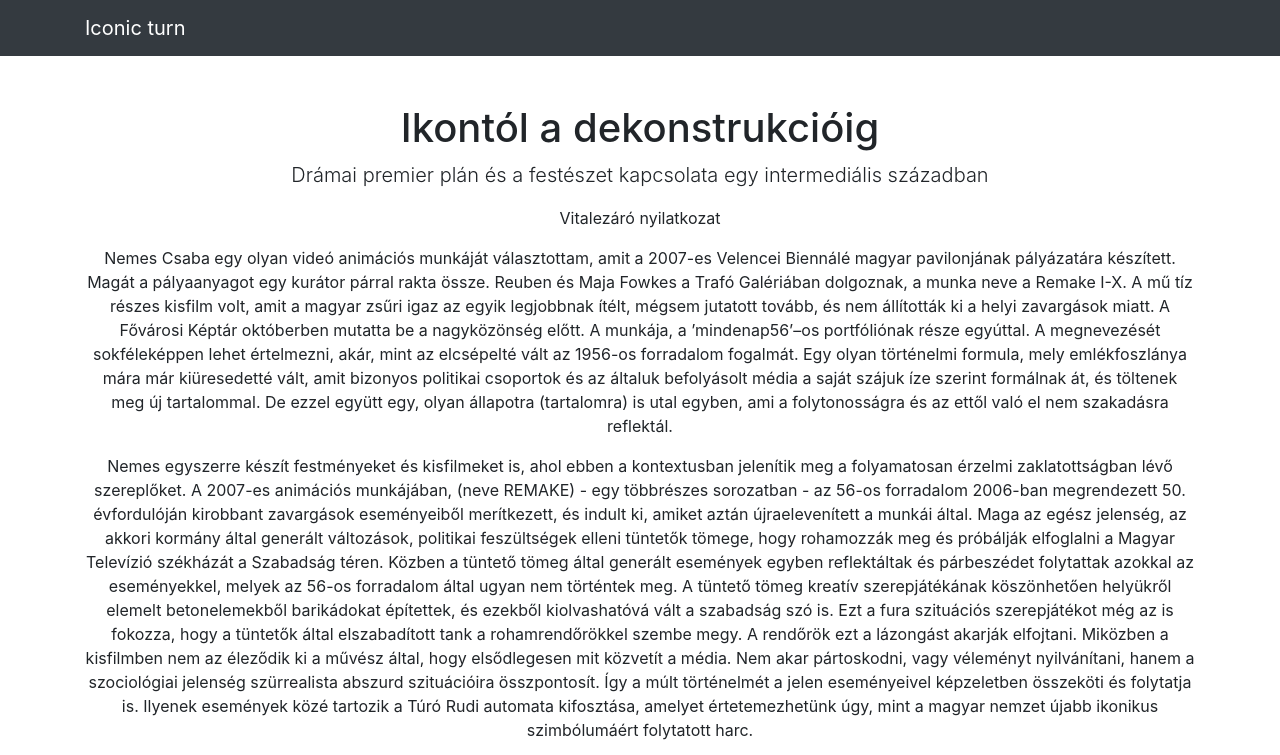
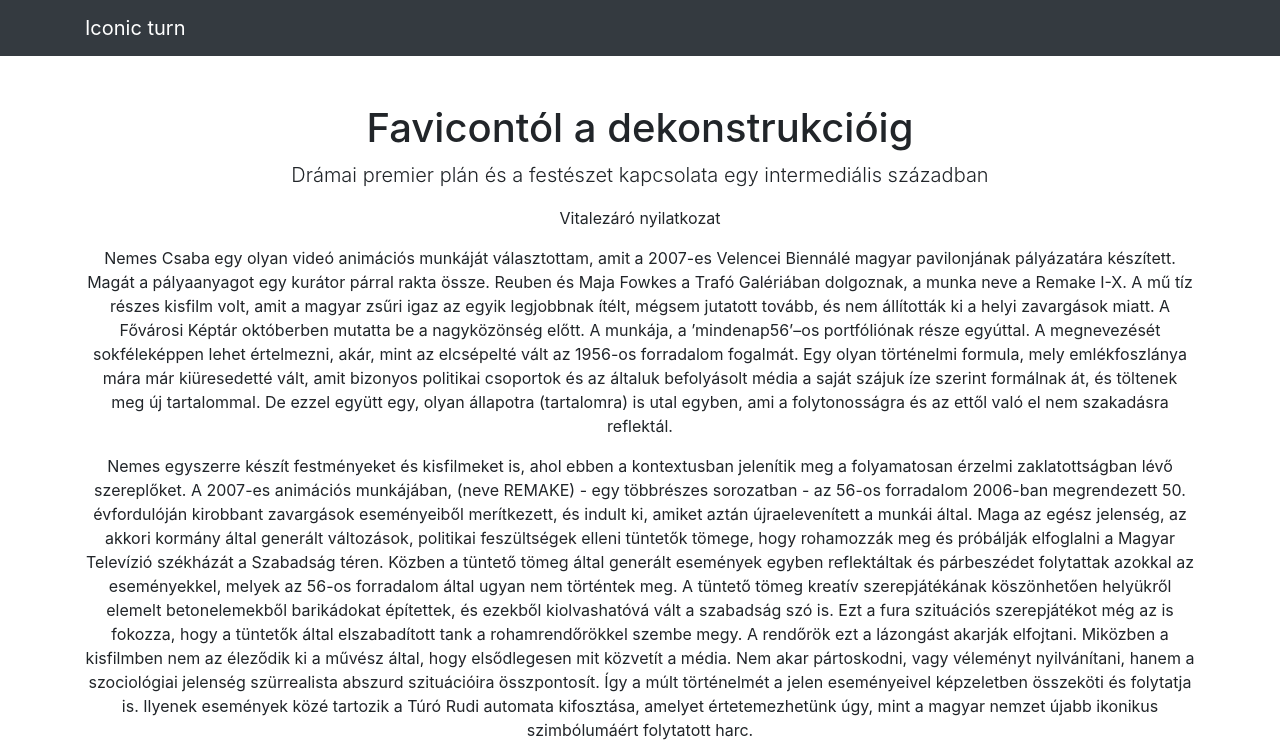
Before and after one commit to bankitomi26/exindex, a plain HTML site: page index.html in a window 1280 px wide. Shown: the top 755 px of the page. Drawn offline with nearby package versions, Linux system fonts and the light colour scheme.

Commit message:
Update index.html

```diff
--- a/index.html
+++ b/index.html
@@ -34,7 +34,7 @@
         <!-- Page content-->
         <div class="container">
             <div class="text-center mt-5">
-                <h1>Ikontól a dekonstrukcióig</h1>
+                <h1>Favicontól a dekonstrukcióig</h1>
                 <p class="lead">Drámai premier plán és a festészet kapcsolata egy intermediális században  </p>
                 <p>Vitalezáró nyilatkozat</p>
                 <p >Nemes Csaba egy olyan videó animációs munkáját választottam, amit a 2007-es Velencei Biennálé magyar pavilonjának pályázatára készített. Magát a pályaanyagot egy kurátor párral rakta össze. Reuben és Maja Fowkes a Trafó Galériában dolgoznak, a munka neve a Remake I-X. A mű tíz részes kisfilm volt, amit a magyar zsűri igaz az egyik legjobbnak ítélt, mégsem jutatott tovább, és nem állították ki a helyi zavargások miatt. A Fővárosi Képtár októberben mutatta be a nagyközönség előtt.
```
